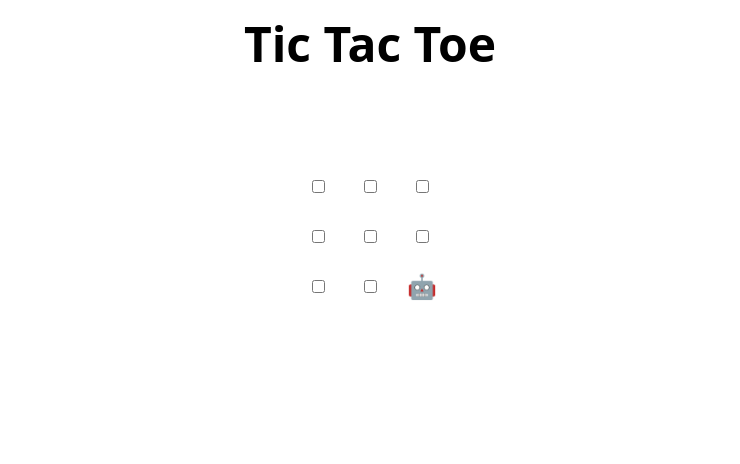
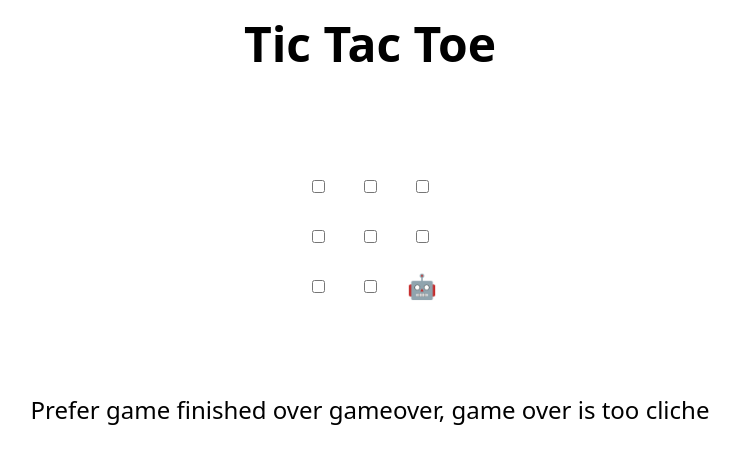
Before and after one commit to rahulnag7963/skills-review-pull-requests, a plain HTML site: page index.html in a window 1280 px wide. Shown: the whole page, without its empty margins (270-1010 px from the left). Drawn offline with Linux system fonts and the light colour scheme.

Commit message:
Update index.html
very important commit

```diff
--- a/index.html
+++ b/index.html
@@ -48,7 +48,7 @@
 </table>
 
 <h2 hidden>Game over, refresh to play again 🧑‍💻 🤖!</h2>
-
+Prefer game finished over gameover, game over is too cliche
 <script>
   // Initialization
   const boxes = Array.from(document.querySelectorAll("td"));
```
